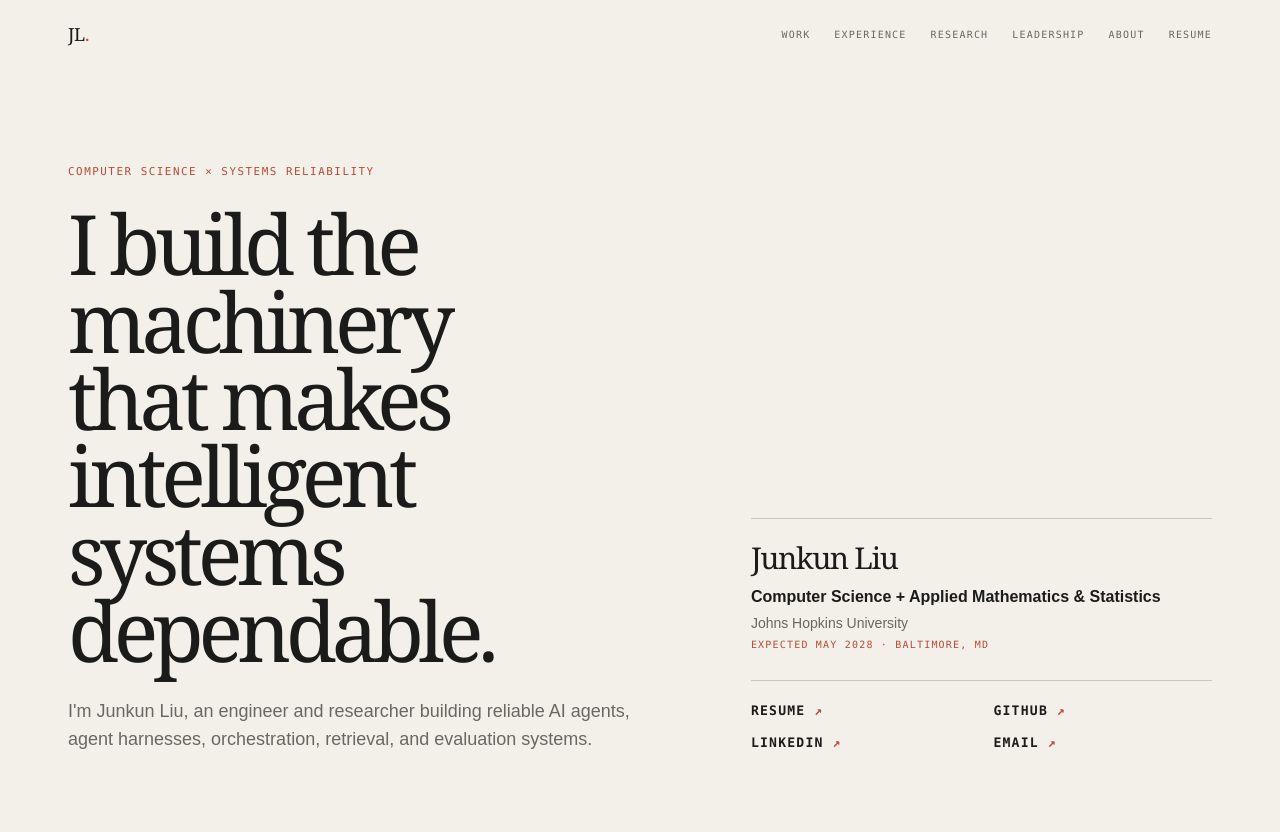
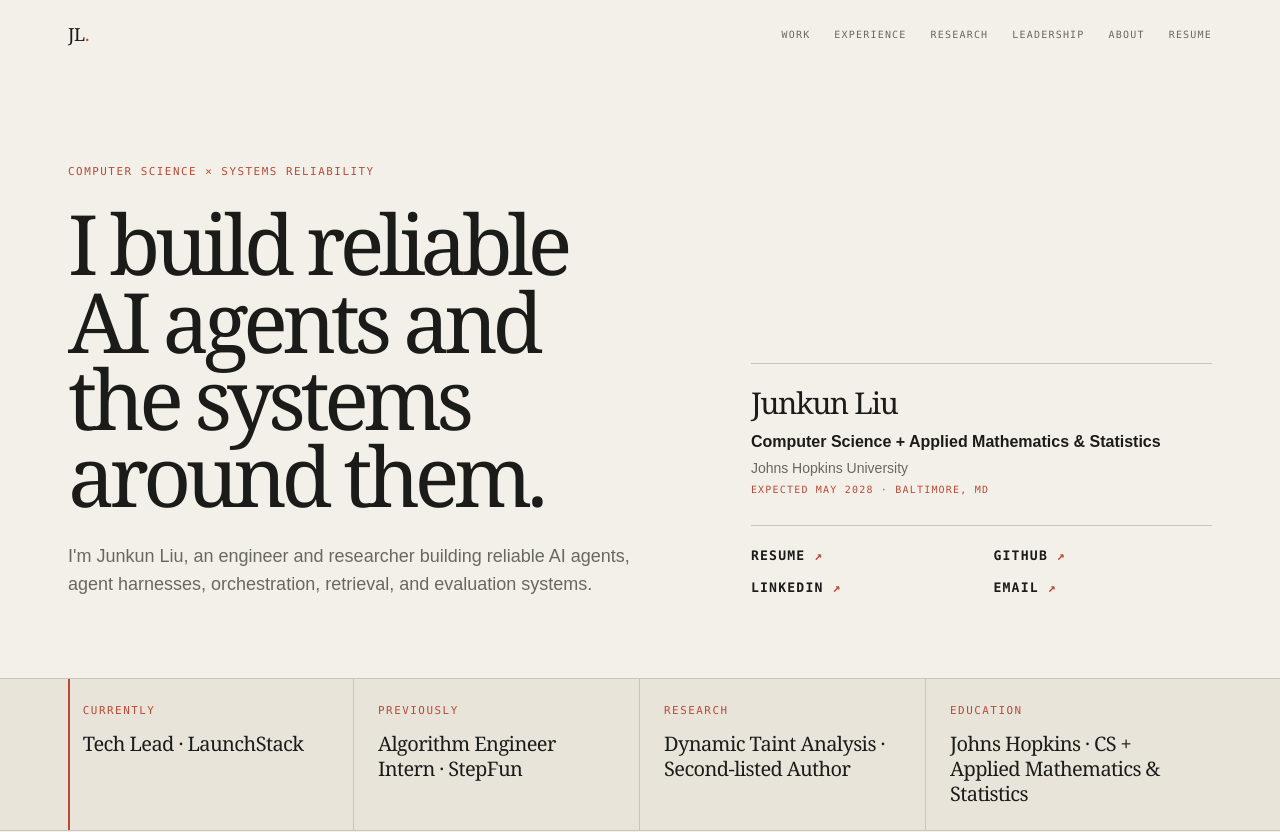
Before and after one commit to EricLiu2795/Personal-Website, a Next.js app: page / in a window 1280 px wide. Shown: the top 832 px of the page. Built offline with nearby package versions, Linux system fonts and the light colour scheme.

Commit message:
Update hero headline

```diff
--- a/app/page.tsx
+++ b/app/page.tsx
@@ -58,7 +58,7 @@ export default function Home() {
       <section className="mx-auto grid max-w-[1240px] gap-10 px-5 pb-14 pt-14 sm:px-8 sm:pb-16 sm:pt-20 lg:grid-cols-[1.12fr_0.88fr] lg:gap-24 lg:px-12 lg:pb-20 lg:pt-24">
         <div>
           <p className="eyebrow mb-6">Computer science × systems reliability</p>
-          <h1 className="serif-balance max-w-3xl font-serif text-[clamp(3.1rem,6.5vw,6.5rem)] leading-[0.93] tracking-[-0.065em]">I build the machinery that makes intelligent systems dependable.</h1>
+          <h1 className="serif-balance max-w-3xl font-serif text-[clamp(3.1rem,6.5vw,6.5rem)] leading-[0.93] tracking-[-0.065em]">I build reliable AI agents and the systems around them.</h1>
           <p className="body-copy mt-7 max-w-xl text-base sm:text-lg">I&apos;m Junkun Liu, an engineer and researcher building reliable AI agents, agent harnesses, orchestration, retrieval, and evaluation systems.</p>
         </div>
         <div className="self-end border-t border-line pt-5 lg:pt-6">
```
